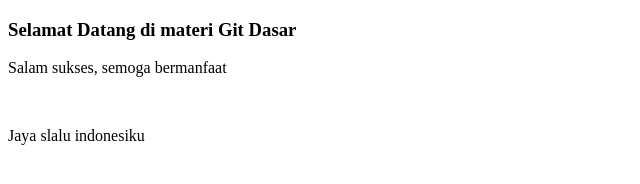
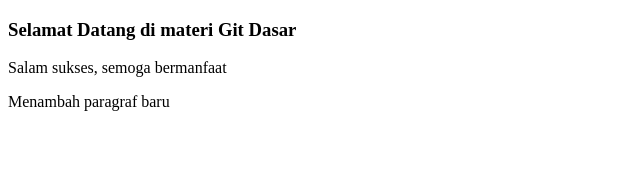
Before and after one commit to andriarfianto/Belajar-Git, a plain HTML site: page index.html in a window 1280 px wide. Shown: the whole page, without its empty margins (0-640 px from the left). Drawn offline with Linux system fonts and the light colour scheme.

Commit message:
mengubah judul dan menambah paragraf

```diff
--- a/index.html
+++ b/index.html
@@ -2,11 +2,11 @@
 <html lang="en">
 <head>
   <meta charset="UTF-8">
-  <title>Belajar Git</title>
+  <title>Belajar Git - Project Pertama</title>
 </head>
 <body>
   <h3>Selamat Datang di materi <span>Git Dasar<span></h3>
-  <p>Salam sukses, semoga bermanfaat</p> <br>
-  <p>Jaya slalu indonesiku</p>
+  <p>Salam sukses, semoga bermanfaat</p>
+  <p>Menambah paragraf baru</p>
 </body>
 </html>
```
